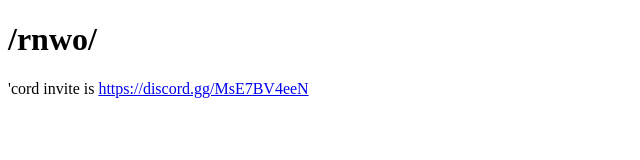
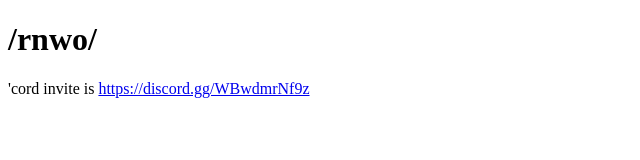
Before and after one commit to rnwo/rnwo.github.io, a plain HTML site: page index.html in a window 1280 px wide. Shown: the full height of the page, 0-640 px from the left. Drawn offline with Linux system fonts and the light colour scheme.

Commit message:
Update index.html

```diff
--- a/index.html
+++ b/index.html
@@ -6,6 +6,6 @@
     <body>
 
         <h1>/rnwo/</h1>
-        <p>'cord invite is <a href="https://discord.gg/MsE7BV4eeN">https://discord.gg/MsE7BV4eeN</a></p>
+        <p>'cord invite is <a href="https://discord.gg/WBwdmrNf9z">https://discord.gg/WBwdmrNf9z</a></p>
     </body>
 </html>
```
